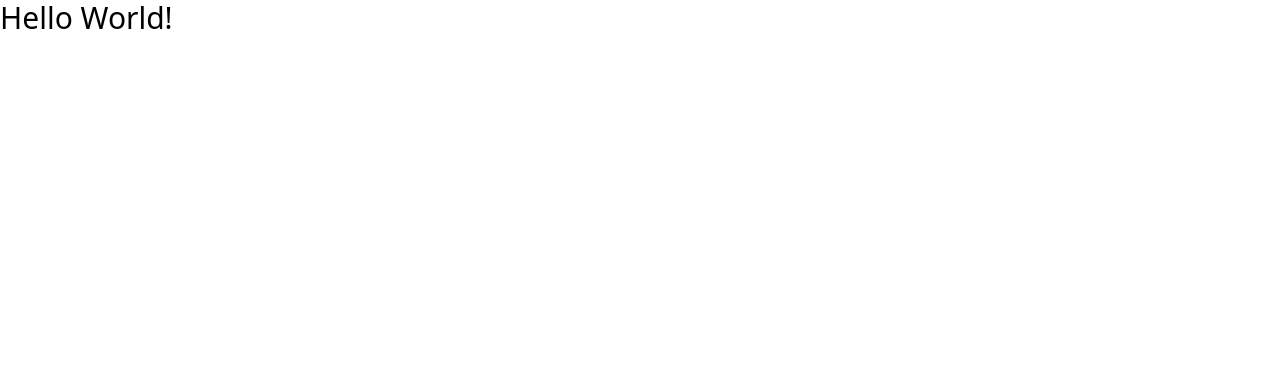
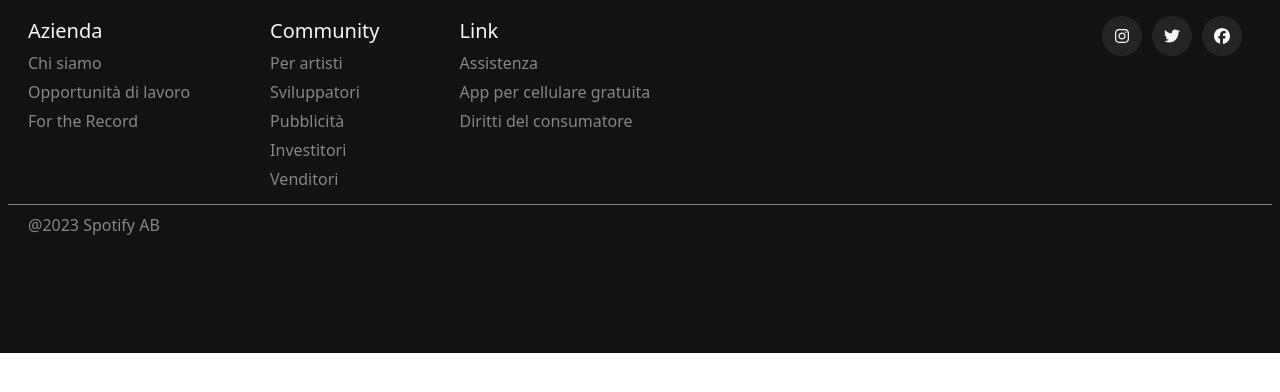
Before and after one commit to Reinharl/spotify-copy, a React (Vite) app: page / in a window 1280 px wide. Shown: the top 392 px of the page. Built offline with nearby package versions, Linux system fonts and the light colour scheme.

Commit message:
aggiunta footer

```diff
--- a/package.json
+++ b/package.json
@@ -10,6 +10,9 @@
     "preview": "vite preview"
   },
   "dependencies": {
+    "@fortawesome/fontawesome-svg-core": "^6.5.1",
+    "@fortawesome/free-brands-svg-icons": "^6.5.1",
+    "@fortawesome/react-fontawesome": "^0.2.0",
     "react": "^18.2.0",
     "react-dom": "^18.2.0",
     "react-router-dom": "^6.21.0"
--- a/src/App.jsx
+++ b/src/App.jsx
@@ -1,11 +1,18 @@
 import './App.css'
+import { BrowserRouter as Router, Routes, Route } from 'react-router-dom';
+import Footer from './components/Footer/Footer';
 
 function App() {
 
     return (
-        <>
-            <h1 className="text-3xl">Hello World!</h1>
-        </>
+        <div>
+            <Router>
+                <Routes>
+                   <Route> </Route>
+                </Routes>
+                <Footer></Footer>
+            </Router>
+        </div>
     )
 }
 
--- a/src/components/Footer/Footer.jsx
+++ b/src/components/Footer/Footer.jsx
@@ -1,8 +1,90 @@
+import { Link } from "react-router-dom";
+import { FontAwesomeIcon } from "@fortawesome/react-fontawesome";
+import { faInstagram } from "@fortawesome/free-brands-svg-icons";
+import { faTwitter } from "@fortawesome/free-brands-svg-icons";
+import { faFacebook } from "@fortawesome/free-brands-svg-icons";
+
 function Footer() {
+  return (
+    <div className="flex justify-end">
+      {/*contenitore di tutto il footer */}
+      <div className="w-screen  h-[353px] flex  flex-col   p-2  bg-grigioBg text-grigioTesto ">
+        {/* contenitore parte1 dell footer */}
+        <div className="flex justify-between  px-5 py-2">
+          {/* azienda community link utili */}
+          <div className="flex">
+            <div className="pr-20">
+              <h2 className="text-[20px] text-biancoTesto pb-[5px] ">Azienda</h2>
+              <ul className="flex flex-col">
+                <Link className="pb-[5px] hover:text-biancoTesto ">Chi siamo</Link>
+                <Link className="pb-[5px] hover:text-biancoTesto"> Opportunità di lavoro</Link>
+                <Link className="pb-[5px] hover:text-biancoTesto">For the Record</Link>
+              </ul>
+            </div>
 
-    return <div>
+            <div className="pr-20">
+              <h2 className="text-[20px] text-biancoTesto pb-[5px]">
+                Community
+              </h2>
+              <ul className="flex flex-col">
+                <Link className="pb-[5px] hover:text-biancoTesto">Per artisti</Link>
+                <Link className="pb-[5px] hover:text-biancoTesto">Sviluppatori</Link>
+                <Link className="pb-[5px] hover:text-biancoTesto">Pubblicità</Link>
+                <Link className="pb-[5px] hover:text-biancoTesto">Investitori</Link>
+                <Link className="pb-[5px] hover:text-biancoTesto">Venditori</Link>
+              </ul>
+            </div>
 
-    </div>;
+            <div>
+              <h2 className="text-[20px] text-biancoTesto pb-[5px]">Link</h2>
+              <ul className="flex flex-col ">
+                <Link className="pb-[5px] hover:text-biancoTesto">Assistenza</Link>
+                <Link className="pb-[5px] hover:text-biancoTesto">App per cellulare gratuita</Link>
+                <Link className="pb-[5px] hover:text-biancoTesto">Diritti del consumatore</Link>
+              </ul>
+            </div>
+          </div>
+          {/*icone */}
+          <div>
+            <ul className="flex">
+              <Link className="bg-griginoBg w-[40px] h-[40px] rounded-full mr-[10px] flex items-center justify-center">
+                <FontAwesomeIcon
+                  icon={faInstagram}
+                  className=""
+                  style={{ color: "#f6f6f6" }}
+                />
+              </Link>
+
+              <Link className="bg-griginoBg w-[40px] h-[40px] rounded-full  mr-[10px] flex items-center justify-center">
+                <FontAwesomeIcon
+                  icon={faTwitter}
+                  className=" "
+                  style={{ color: "#f6f6f6" }}
+                />
+              </Link>
+              <Link className="bg-griginoBg w-[40px] h-[40px] rounded-full  mr-[10px] flex items-center justify-center">
+                <FontAwesomeIcon
+                  icon={faFacebook}
+                  className=""
+                  style={{ color: "#f6f6f6" }}
+                />
+              </Link>
+            </ul>
+          </div>
+        </div>
+        <div className="mb-10">
+          <div className="h-[1px] bg-grigioTesto " > </div>
+          <div className="flex justify-start  px-5 py-2">
+
+
+            <div>
+              <p >@2023 Spotify AB</p>
+            </div>
+          </div>
+        </div>
+      </div>
+    </div>
+  );
 }
 
 export default Footer;
```
Also changed, not shown: 1 other file (tests, documents, lock files or other folders).
